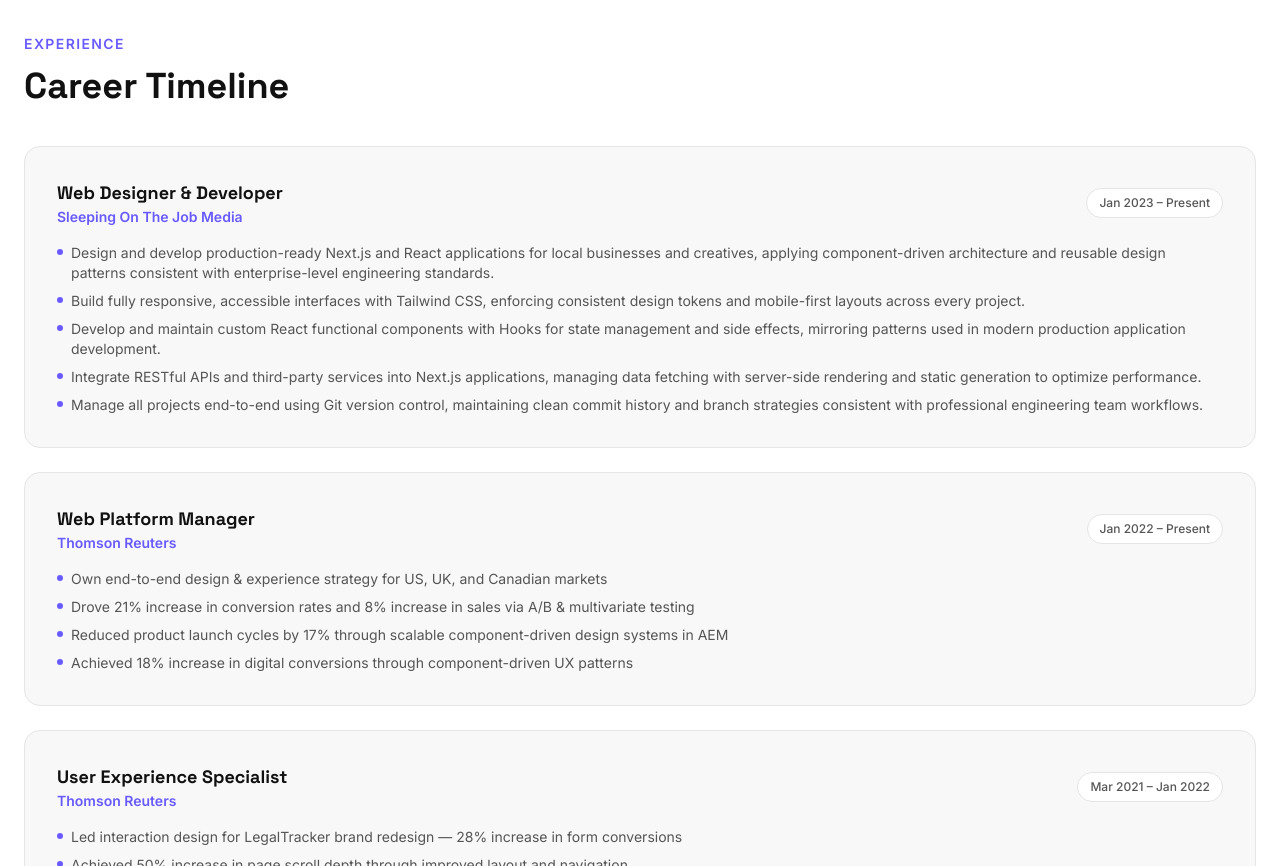
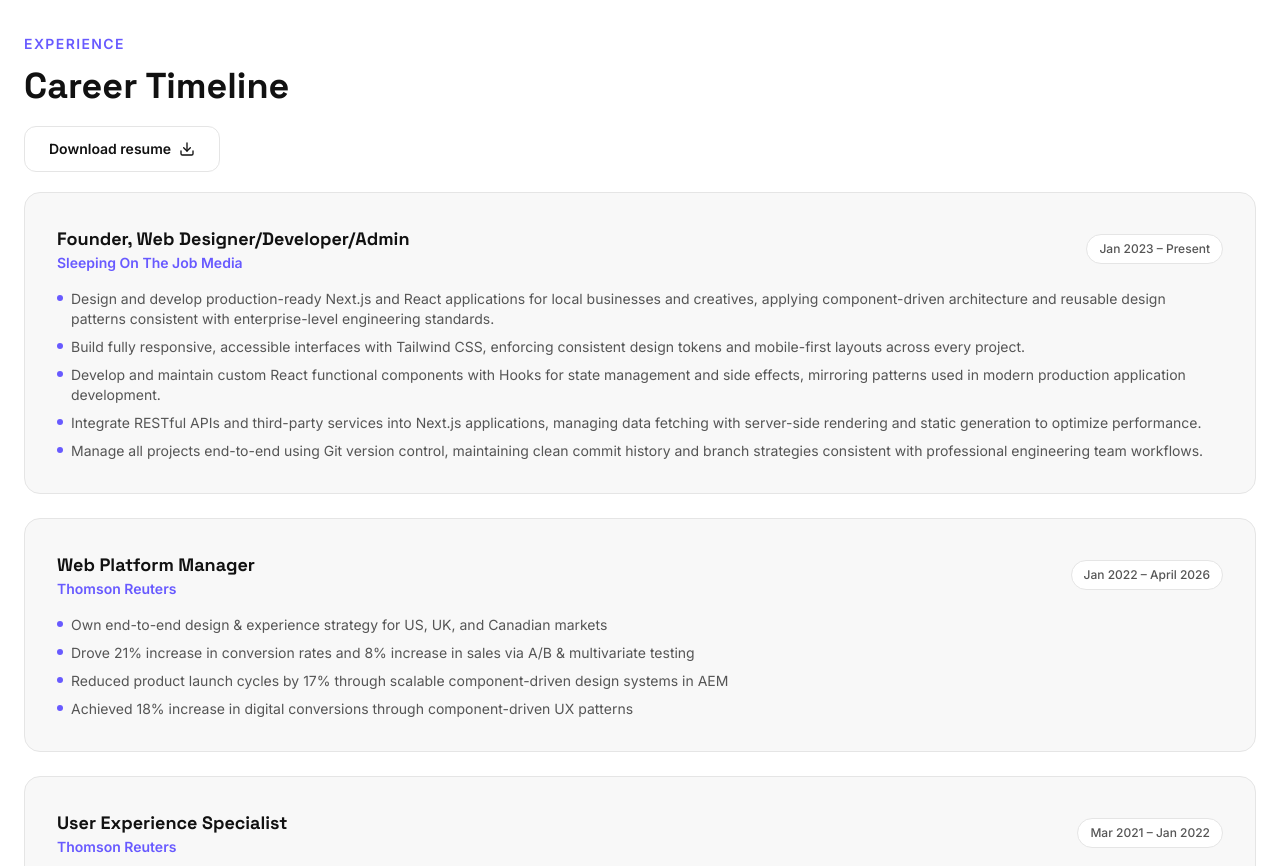
Before and after one commit to johndurso/john-durso-portfolio, a Next.js app: page /about in a window 1280 px wide. Shown: the part 1960-2826 px from the top of the page. Built offline with nearby package versions, Linux system fonts and the light colour scheme.

Commit message:
add new resume and add download resume button to about page

```diff
--- a/app/about/page.tsx
+++ b/app/about/page.tsx
@@ -1,10 +1,11 @@
 import AnimatedSection from "@/components/AnimatedSection";
 import Image from "next/image";
-import { Briefcase, GraduationCap, ScrollText, Camera, Music, Heart, Megaphone, Scroll } from "lucide-react";
+import { Download, Briefcase, GraduationCap, ScrollText, Camera, Music, Heart, Megaphone, Scroll } from "lucide-react";
+import Link from "next/link";
 
 const timeline = [
   {
-    role: "Web Designer & Developer",
+    role: "Founder, Web Designer/Developer/Admin",
     company: "Sleeping On The Job Media",
     period: "Jan 2023 – Present",
     highlights: [
@@ -18,7 +19,7 @@ const timeline = [
   {
     role: "Web Platform Manager",
     company: "Thomson Reuters",
-    period: "Jan 2022 – Present",
+    period: "Jan 2022 – April 2026",
     highlights: [
       "Own end-to-end design & experience strategy for US, UK, and Canadian markets",
       "Drove 21% increase in conversion rates and 8% increase in sales via A/B & multivariate testing",
@@ -228,9 +229,16 @@ export default function AboutPage() {
           <p className="text-accent text-sm font-semibold uppercase tracking-widest mb-3">
             Experience
           </p>
-          <h2 className="font-display font-bold text-3xl md:text-4xl mb-10">
+          <h2 className="font-display font-bold text-3xl md:text-4xl mb-5">
             Career Timeline
           </h2>
+          <Link
+              href="/files/resume.pdf"
+              target="_blank"
+              className="inline-flex items-center gap-2 px-6 py-3 rounded-xl border border-theme text-[var(--color-text)] font-semibold text-sm hover:border-[var(--color-accent)] hover:text-accent transition-all mb-5"
+            >
+              Download resume <Download size={16} />
+            </Link>
           <div className="space-y-6">
             {timeline.map((job, i) => (
               <AnimatedSection key={job.role + job.period} delay={i * 0.1}>
```
Also changed, not shown: 1 other file (tests, documents, lock files or other folders).
